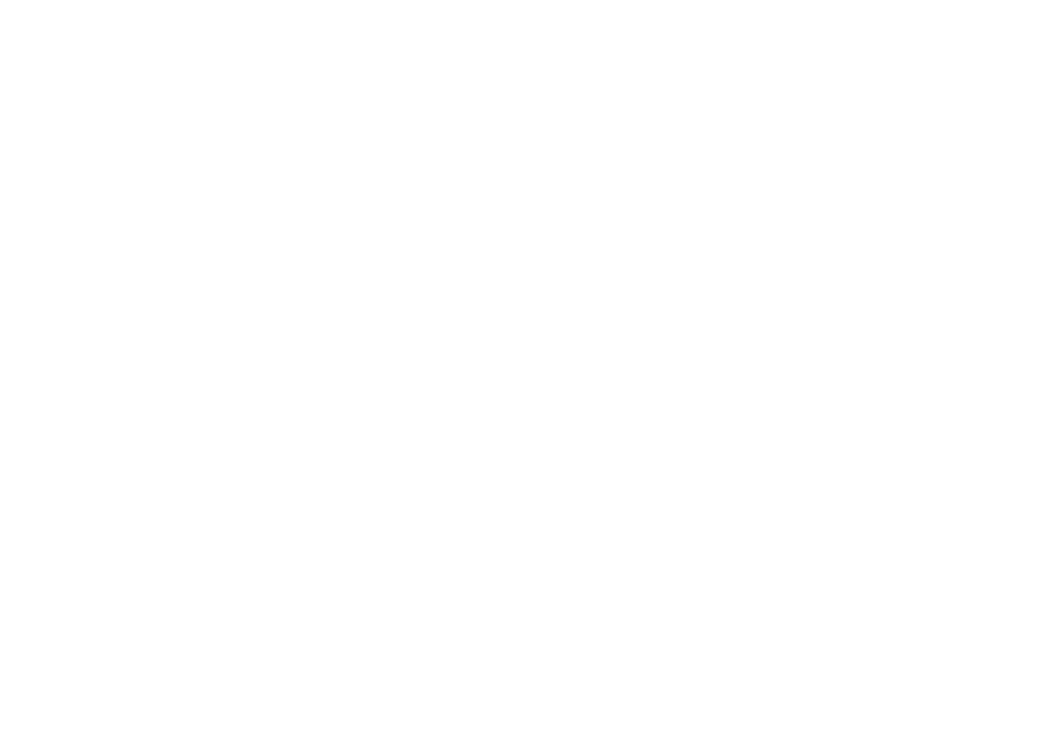
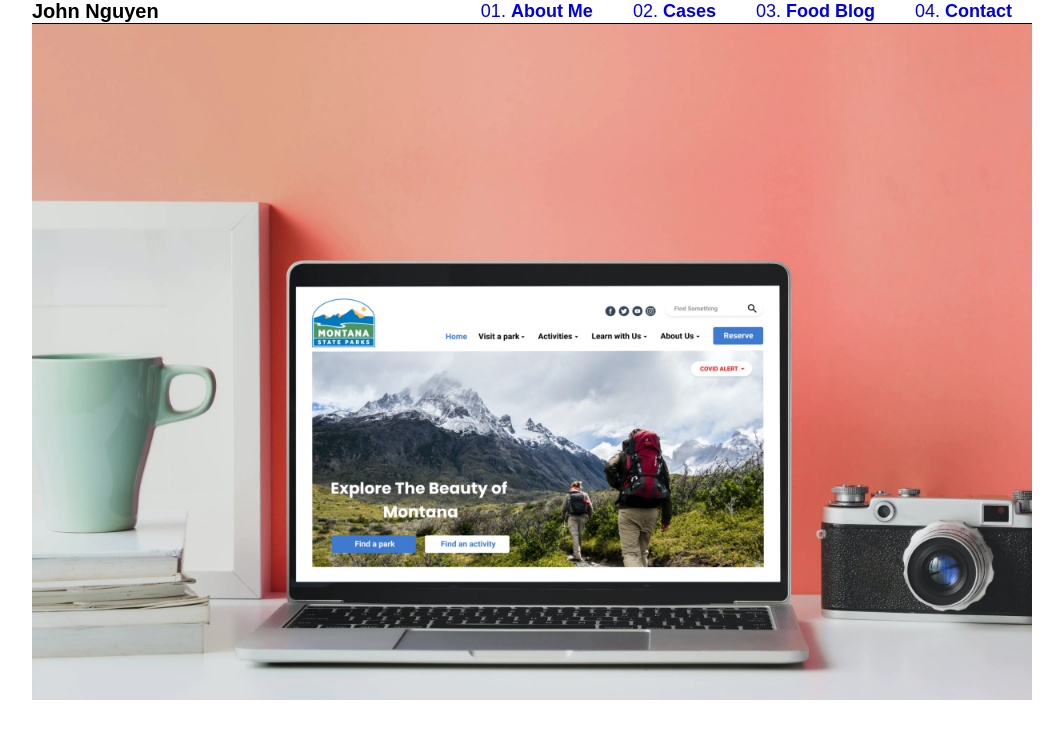
Before and after one commit to anotherjohnnguyen/UX_UI_HW_20, a plain HTML site: page caseStudies/Montana.html in a window 1280 px wide. Shown: the whole page, without its empty margins (108-1171 px from the left). Drawn offline with Linux system fonts and the light colour scheme; a web font is replaced by a local one.

Commit message:
updates til 1.14.21

```diff
--- a/caseStudies/Montana.html
+++ b/caseStudies/Montana.html
@@ -0,0 +1,32 @@
+<html>
+    <head>
+        <title>John Nguyen</title>
+        <link rel="stylesheet" type="text/css" href="../css/style.css"/>
+        <link rel="stylesheet" type="text/css" href="../css/caseStudies.css"/>
+        <link rel="stylesheet" href="https://use.typekit.net/cow4mqc.css">
+    </head>
+    <body>
+        <div id="box">
+            <div id="header" class="section">
+                <div class="left">
+                    <div id="logo" class="sectionName">John Nguyen</div>
+                </div>
+                <div class="right">
+                    <ul id="navigationContainer">
+                        <li class="navigationLink">
+                            <a href="#line2">01. <b>About Me</b></li></a></li>
+                        <li class="navigationLink">
+                            <a href="#line">02. <b>Cases</b></a></li>
+                        <li class="navigationLink">
+                            <a href="#line3"> 03. <b>Food Blog</b></a></li>
+                        <li class="navigationLink">
+                            <a href="#email"> 04. <b>Contact</b></a></li>
+                    </ul>
+                </div>
+            </div>
+<div id="headingImage">
+    <img src="../images/m1.jpg"/></div>
+
+
+    </body>
+</html>
--- a/css/caseStudies.css
+++ b/css/caseStudies.css
@@ -74,7 +74,6 @@
   justify-content: center;
 }
 #survey9 img{
-  /* width: 1000px; */
   width: 500px;
   display: block;
   margin-left: auto;
@@ -157,7 +156,7 @@ margin-right: auto;
   display: block;
   margin-left: auto;
   margin-right: auto; */
- }
+ /* } */
  video {
    border: 1px solid black;
  }
```
Also changed, not shown: caseStudies/KKFSF.html (+1 -1 lines), images/m1.jpg (added).
